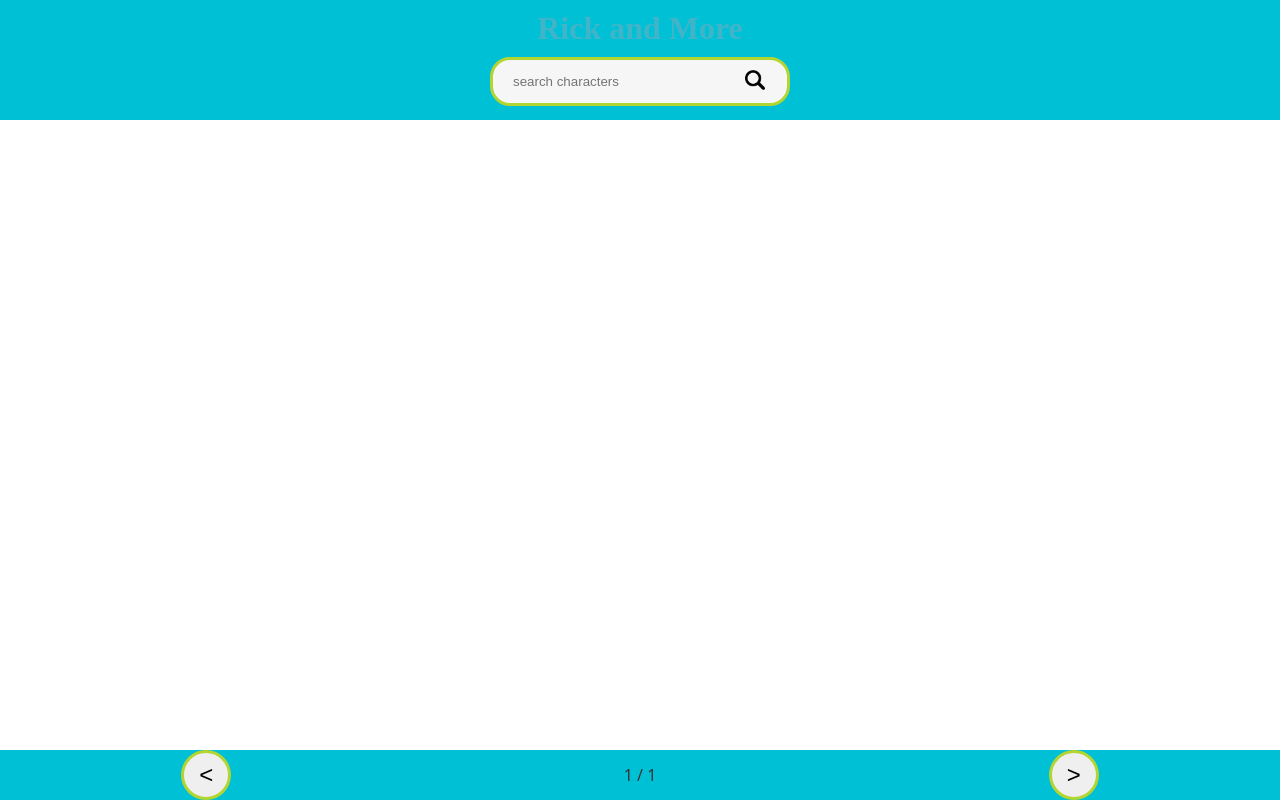
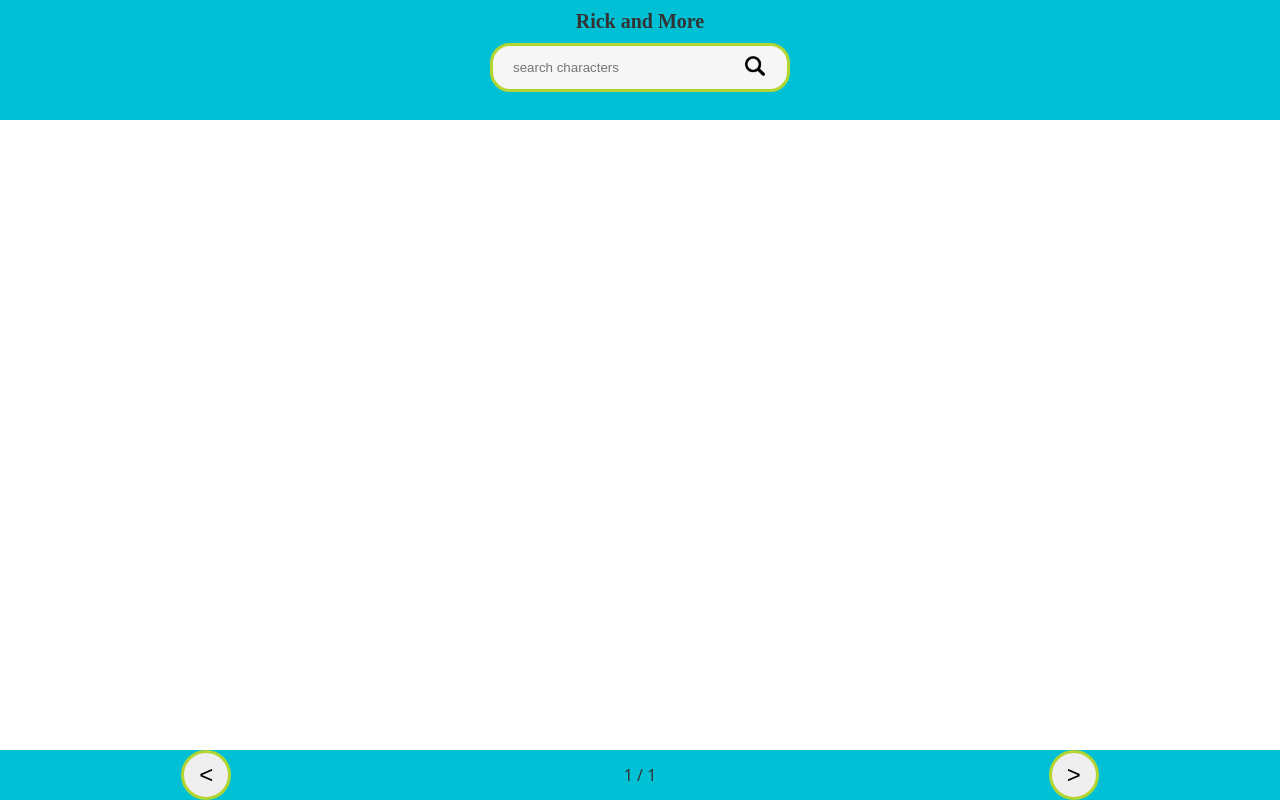
Before and after one commit to VadlamudiGirish/rick-and-morty-app, a website with bundled scripts: page index.html in a window 1280 px wide. Built offline with nearby package versions, Linux system fonts and the light colour scheme; no server answers.

Commit message:
increase fontsize

```diff
--- a/styles.css
+++ b/styles.css
@@ -47,7 +47,7 @@
   padding: 10px 0;
   text-align: center;
   font-family: "wubba lubba dub dub";
-  color: #41b4c9;
+  font-size: 20px;
 }
 
 h2 {
```
